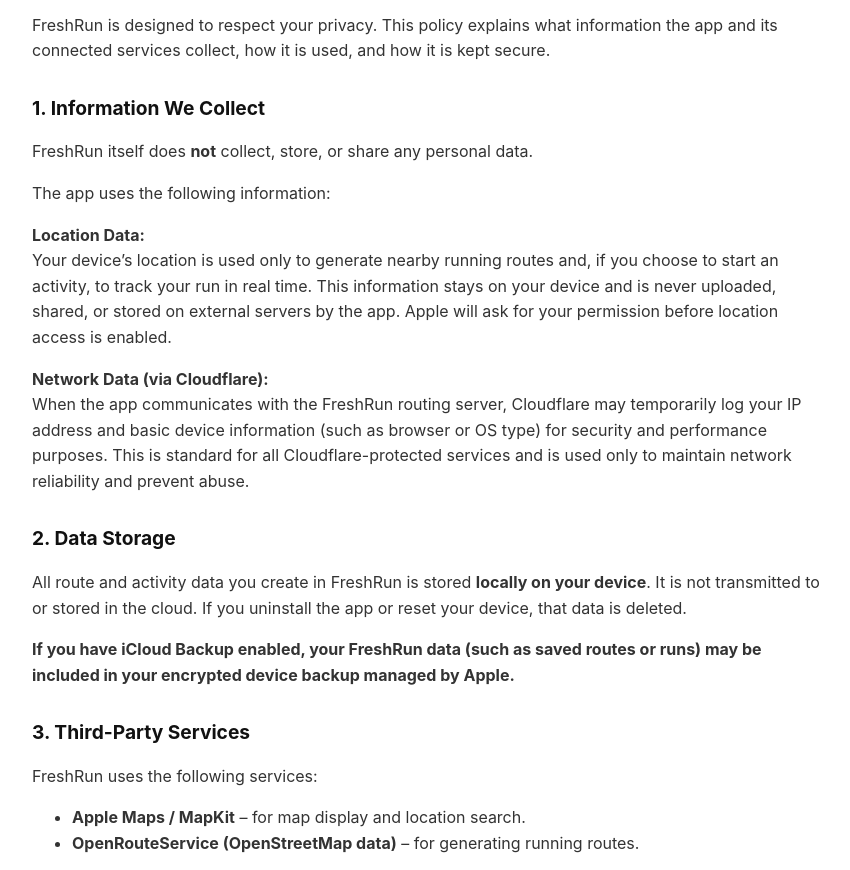
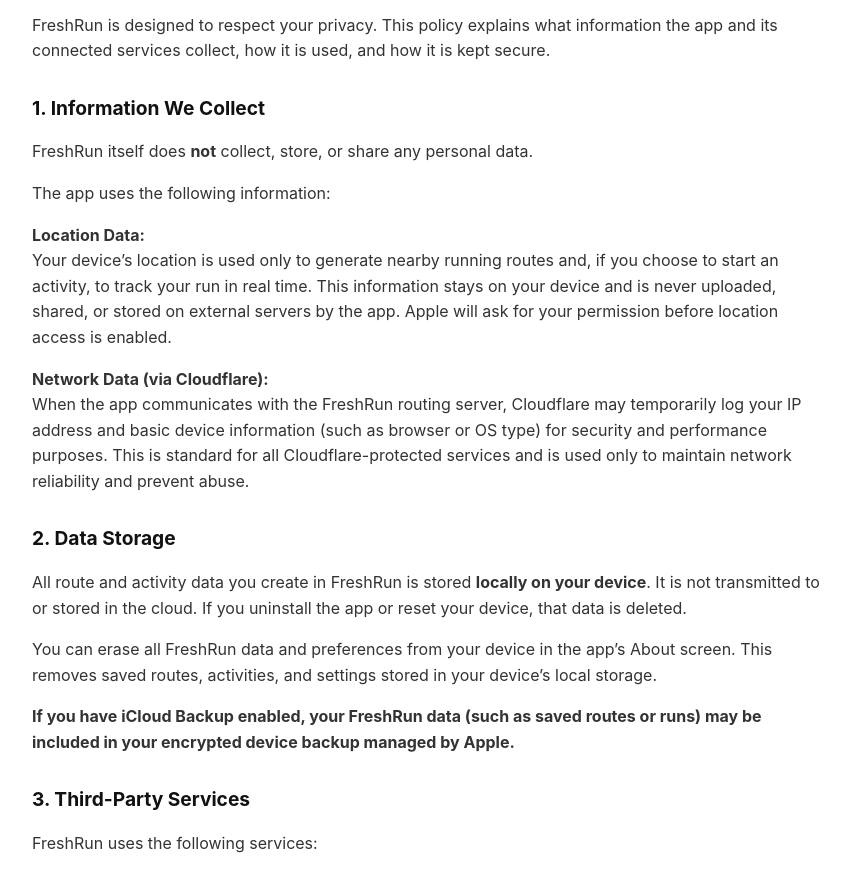
Before and after one commit to freshrun/site, a plain HTML site: page Privacy.html in a window 1280 px wide. Shown: the part 131-1001 px from the top of the page, without its empty margins (208-1058 px from the left). Drawn offline with Linux system fonts and the light colour scheme.

Commit message:
Update Privacy.html

```diff
--- a/Privacy.html
+++ b/Privacy.html
@@ -68,6 +68,7 @@
   <p>All route and activity data you create in FreshRun is stored <strong>locally on your device</strong>.
   It is not transmitted to or stored in the cloud.
   If you uninstall the app or reset your device, that data is deleted.</p>
+  <p>You can erase all FreshRun data and preferences from your device in the app’s About screen. This removes saved routes, activities, and settings stored in your device’s local storage.</p>
   <p><b>If you have iCloud Backup enabled, your FreshRun data (such as saved routes or runs) may be included in your encrypted device backup managed by Apple.</b></p>
 
   <h2>3. Third-Party Services</h2>
```
